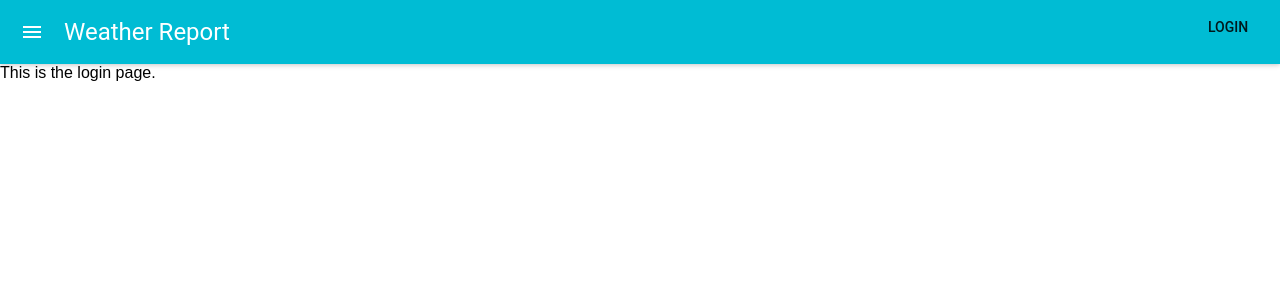
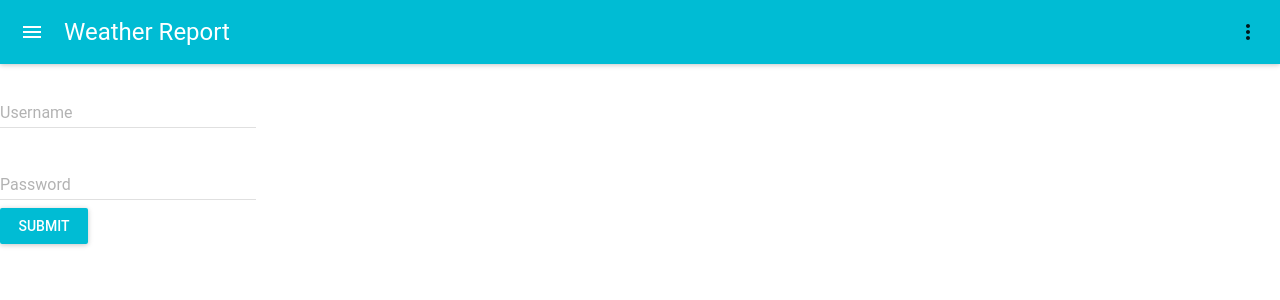
Before and after one commit to MrCandle/weather-report, a React (Create React App) app in the folder react-ui/: page /login in a window 1280 px wide. Shown: the top 300 px of the page. Built offline with nearby package versions, Linux system fonts and the light colour scheme; sample sign-in values are in the browser's storage.

Commit message:
Ugly, temporal Login logic.

```diff
--- a/react-ui/src/Boards/BoardList.js
+++ b/react-ui/src/Boards/BoardList.js
@@ -1,4 +1,5 @@
 import React, { Component } from 'react';
+import { Link } from 'react-router-dom'
 import axios from 'axios';
 
 class BoardList extends Component {
@@ -25,7 +26,7 @@ class BoardList extends Component {
         <h2>This are the nested routes for {this.state.userName}</h2>
         <ul>
           {this.state.boards.map(board =>
-            <li key={board.id}>{board.name}</li>
+            <li><Link to={{ pathname: `/boards/${this.state.userName}/${board.id}` } } >{board.name}</Link></li>
           )}
         </ul>
       </div>
--- a/react-ui/src/Header/index.js
+++ b/react-ui/src/Header/index.js
@@ -5,21 +5,19 @@ import IconButton from 'material-ui/IconButton';
 import IconMenu from 'material-ui/IconMenu';
 import MoreVertIcon from 'material-ui/svg-icons/navigation/more-vert';
 import FlatButton from 'material-ui/FlatButton';
+import { Link } from 'react-router-dom';
 
 class Header extends Component {
-	state = {
-    logged: false,
-	};
 
-	handleChange = (event, logged) => {
-    this.setState({logged: logged});
-	};
+	isLoggedIn(){
+		return sessionStorage.getItem('loggedIn') === 'true';
+	}
 
   render() {
     return (
 			<AppBar
           title="Weather Report"
-          iconElementRight={this.state.logged ? <Logged /> : <Login />}
+          iconElementRight={this.isLoggedIn() ? <Logged /> : <Login />}
       />
     );
   }
@@ -29,7 +27,9 @@ class Login extends Component {
 
   render() {
     return (
-      <FlatButton label="Login" />
+			<Link to='/login'>
+      	<FlatButton label="Login" />
+			</Link>
     );
   }
 }
@@ -45,8 +45,7 @@ class Logged extends Component {
 				targetOrigin={{horizontal: 'right', vertical: 'top'}}
 				anchorOrigin={{horizontal: 'right', vertical: 'top'}}
 			>
-				<MenuItem primaryText="Refresh" />
-				<MenuItem primaryText="Help" />
+				<MenuItem primaryText="My Profile" />
 				<MenuItem primaryText="Sign out" />
 			</IconMenu>
     );
--- a/react-ui/src/Login/index.js
+++ b/react-ui/src/Login/index.js
@@ -1,10 +1,41 @@
 import React, { Component } from 'react';
+import RaisedButton from 'material-ui/RaisedButton';
+import TextField from 'material-ui/TextField';
+import { Link } from 'react-router-dom';
 
 class Login extends Component {
+
+	constructor(props){
+		super(props);
+		this.state = {
+			username: '',
+			password: ''
+		};
+	}
+
+	handleClick(event){
+		sessionStorage.setItem('loggedIn', 'true');
+	}
+
   render() {
     return (
       <div>
-        This is the login page.
+        <TextField
+             hintText="Enter your Username"
+             floatingLabelText="Username"
+             onChange = {(event,newValue) => this.setState({username:newValue})}
+             />
+           <br/>
+             <TextField
+               type="password"
+               hintText="Enter your Password"
+               floatingLabelText="Password"
+               onChange = {(event,newValue) => this.setState({password:newValue})}
+               />
+             <br/>
+						<Link to={`/boards/${this.state.username}`}>
+							<RaisedButton label="Submit" primary={true}  onClick={(event) => this.handleClick(event)}/>
+						</Link>
       </div>
     );
   }
--- a/react-ui/src/Main/index.js
+++ b/react-ui/src/Main/index.js
@@ -1,16 +1,27 @@
 import React, { Component } from 'react';
-import { Switch, Route } from 'react-router-dom';
+import { Switch, Route, Redirect } from 'react-router-dom';
 import Home from '../Home';
 import Boards from '../Boards';
 import Login from '../Login';
 
+function isLoggedIn() {
+	return sessionStorage.getItem('loggedIn') === 'true';
+}
+
 class Main extends Component {
+
   render() {
     return (
       <Switch>
         <Route exact path='/' component={Home} />
-        <Route path='/boards' component={Boards} />
         <Route path='/login' component={Login} />
+				<Route path='/boards' render={() => (
+					isLoggedIn() ? (
+					<Boards />
+					) : (
+						<Redirect to='/login'/>
+					)
+				)}/>
       </Switch>
     );
   }
```
